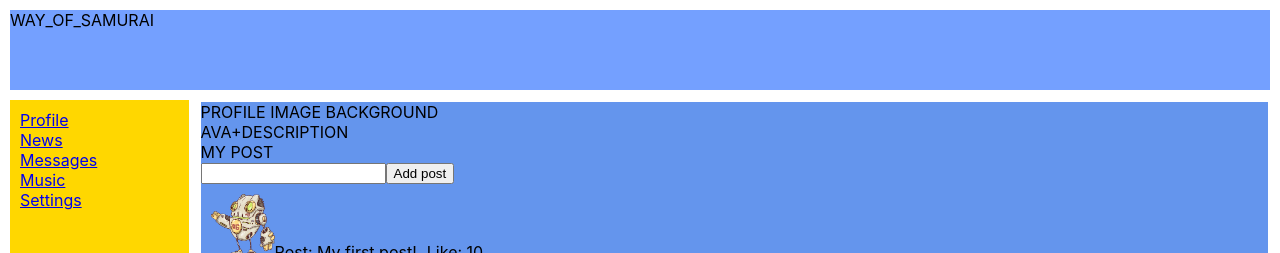
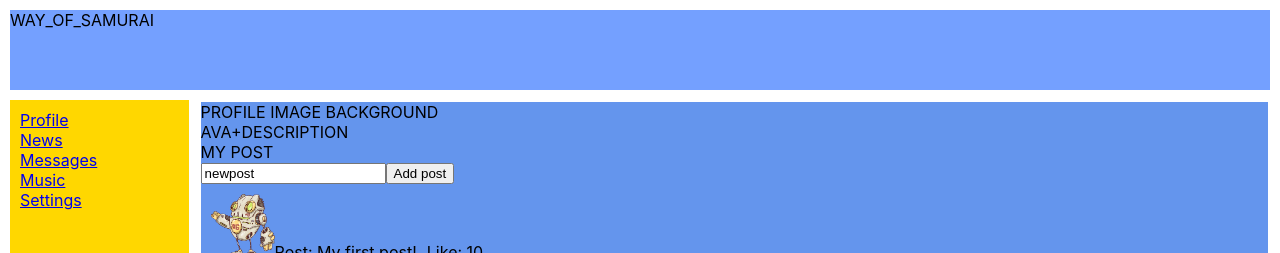
Before and after one commit to gurskygursky/way-of-samurai, a React (Create React App) app: page /profile in a window 1280 px wide. Shown: the top 253 px of the page. Built offline with nearby package versions, Linux system fonts and the light colour scheme.

Commit message:
edit add post

```diff
--- a/src/App.tsx
+++ b/src/App.tsx
@@ -11,7 +11,10 @@ import {stateType} from './redux/state';
 
 type AppPropsType = {
     state: stateType;
-    addPost: (newPostText: string) => void;
+    // addPost: (newPostText: string) => void;
+    addPost: () => void;
+    newPost: string;
+    updateNewPost: (newPostText: string) => void;
     // arrayMessages: MessageType[];
     // arrayPosts: PostType[];
     // arrayDialogs: DialogType[];
@@ -25,7 +28,7 @@ export function App(props: AppPropsType) {
             <Footer/>
             <div className={'app-wrapper-content'}>
                 <Routes>
-                    <Route path="/profile" element={<Profile arrayPosts={props.state.arrayPosts} addPost={props.addPost}/>}/>
+                    <Route path="/profile" element={<Profile arrayPosts={props.state.arrayPosts} addPost={props.addPost} newPost={props.newPost} updateNewPost={props.updateNewPost}/>}/>
                     <Route path={'/messages'} element={<Messages arrayDialogs={props.state.arrayDialogs}
                                                                  arrayMessages={props.state.arrayMessages}
                     />}/>
--- a/src/components/posts/Posts.tsx
+++ b/src/components/posts/Posts.tsx
@@ -6,7 +6,10 @@ import {PostType, stateType} from '../../redux/state';
 type PostsPropsType = {
     // state: stateType;
     arrayPosts: PostType[];
-    addPost: (newPostText: string) => void;
+    // addPost: (newPostText: string) => void;
+    addPost: () => void;
+    newPost: string;
+    updateNewPost: (newPostText: string) => void;
 }
 export const Posts = (props: PostsPropsType) => {
 
@@ -15,18 +18,20 @@ export const Posts = (props: PostsPropsType) => {
     const [inputValue, setInputValue] = useState<string>('');
 
     const addPost = () => {
-        props.addPost(inputValue);
-        setInputValue('');
+        props.addPost();
+        console.log(props.arrayPosts);
+        // setInputValue('')
     }
     const onKeyPressHandler = (event: KeyboardEvent<HTMLInputElement>) => {
         if (event.key === 'Enter') {
             addPost();
-            setInputValue('');
+            // setInputValue('');
         }
     }
 
     const onChangeHandler = (event: ChangeEvent<HTMLInputElement> ) => {
-        setInputValue(event.currentTarget.value);
+        props.updateNewPost(event.currentTarget.value);
+        // setInputValue(event.currentTarget.value);
     }
 
 
@@ -34,7 +39,8 @@ export const Posts = (props: PostsPropsType) => {
         <div>
             MY POST
             <div>
-                <input value={inputValue} onChange={onChangeHandler} onKeyDown={onKeyPressHandler}/>
+                {/*<input value={inputValue} onChange={onChangeHandler} onKeyDown={onKeyPressHandler}/>*/}
+                <input value={props.newPost} onChange={onChangeHandler} onKeyDown={onKeyPressHandler}/>
                 <button onClick={addPost}>Add post</button>
             </div>
             {postItems}
--- a/src/components/profile/Profile.tsx
+++ b/src/components/profile/Profile.tsx
@@ -7,13 +7,16 @@ import {PostType, stateType} from './../../redux/state';
 type ProfilePropsType = {
     // state: stateType;
     arrayPosts: PostType[];
-    addPost: (newPostText: string) => void;
+    // addPost: (newPostText: string) => void;
+    addPost: () => void;
+    newPost: string;
+    updateNewPost: (newPostText: string) => void;
 }
 export const Profile = (props: ProfilePropsType) => {
     return (
         <div>
             <ProfileDescription/>
-            <Posts arrayPosts={props.arrayPosts} addPost={props.addPost}/>
+            <Posts arrayPosts={props.arrayPosts} addPost={props.addPost} newPost={props.newPost} updateNewPost={props.updateNewPost}/>
         </div>
     );
 };
--- a/src/index.tsx
+++ b/src/index.tsx
@@ -4,7 +4,7 @@ import './index.css';
 import {App} from './App';
 import reportWebVitals from './reportWebVitals';
 import {BrowserRouter} from 'react-router-dom';
-import {addPost, state} from './redux/state';
+import {addPost, state, stateType, subscribe, updateNewPost} from './redux/state';
 
 // export type MessageType = {
 //     id: number;
@@ -36,17 +36,32 @@ import {addPost, state} from './redux/state';
 //     {id: 1, postText: 'My first post!', likesCount: 10},
 //     {id: 2, postText: 'My second post!', likesCount: 10},
 // ];
+// const root = ReactDOM.createRoot(
+//     document.getElementById('root') as HTMLElement
+// );
+// root.render(
+//     // <React.StrictMode>
+//     <BrowserRouter>
+//         <App state={state} addPost={addPost} updateNewPost={updateNewPost}/>
+//     </BrowserRouter>
+//     // </React.StrictMode>
+// );
+const root = ReactDOM.createRoot(document.getElementById('root') as HTMLElement);
+export let rerenderEntireTree = (state: stateType) =>{
 
-const root = ReactDOM.createRoot(
-    document.getElementById('root') as HTMLElement
-);
-root.render(
-    // <React.StrictMode>
-    <BrowserRouter>
-        <App state={state} addPost={addPost}/>
-    </BrowserRouter>
-    // </React.StrictMode>
-);
+    root.render(
+        <React.StrictMode>
+            <BrowserRouter>
+            <App state={state}
+                 addPost={addPost}
+                 newPost={state.newPost}
+                updateNewPost={updateNewPost}/>
+                </BrowserRouter>
+        </React.StrictMode>
+    );}
+
+rerenderEntireTree(state);
+subscribe(rerenderEntireTree);
 
 // If you want to start measuring performance in your app, pass a function
 // to log results (for example: reportWebVitals(console.log))
--- a/src/redux/state.ts
+++ b/src/redux/state.ts
@@ -1,3 +1,4 @@
+import {rerenderEntireTree} from '../index';
 export type MessageType = {
     id: number;
     message: string;
@@ -15,8 +16,11 @@ export type stateType = {
     arrayMessages: MessageType[],
     arrayDialogs: DialogType[],
     arrayPosts: PostType[],
+    newPost: string,
 }
-
+let callSubscriber = () => {
+    console.log('state changed');
+}
 export const state: stateType = {
     arrayMessages: [
         {id: 1, message: 'Yo!'},
@@ -34,9 +38,23 @@ export const state: stateType = {
         {id: 1, postText: 'My first post!', likesCount: 10},
         {id: 2, postText: 'My second post!', likesCount: 10},
     ],
+    newPost: 'newpost',
 }
 
-export const addPost = (newPostText: string) => {
-    const newPost = {id: 3, postText: newPostText, likesCount: 33};
-    state.arrayPosts.push(newPost);
+// export const addPost = (newPostText: string) => {
+//     const newPost = {id: 3, postText: newPostText, likesCount: 33};
+//     state.arrayPosts.push(newPost);
+// }
+export const addPost = () => {
+    const newPostText = {id: 3, postText: state.newPost, likesCount: 33};
+    state.arrayPosts.push(newPostText);
+    state.newPost = '';
+    rerenderEntireTree(state);
 }
+export const updateNewPost = (newPostText: string) => {
+    state.newPost = newPostText;
+    rerenderEntireTree(state);
+}
+export const subscribe = (observer: any) => {
+callSubscriber = observer;
+}
```
